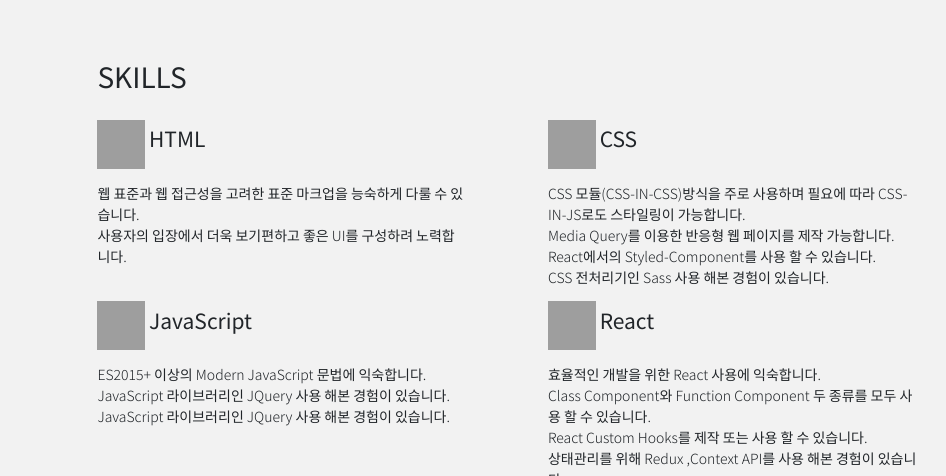
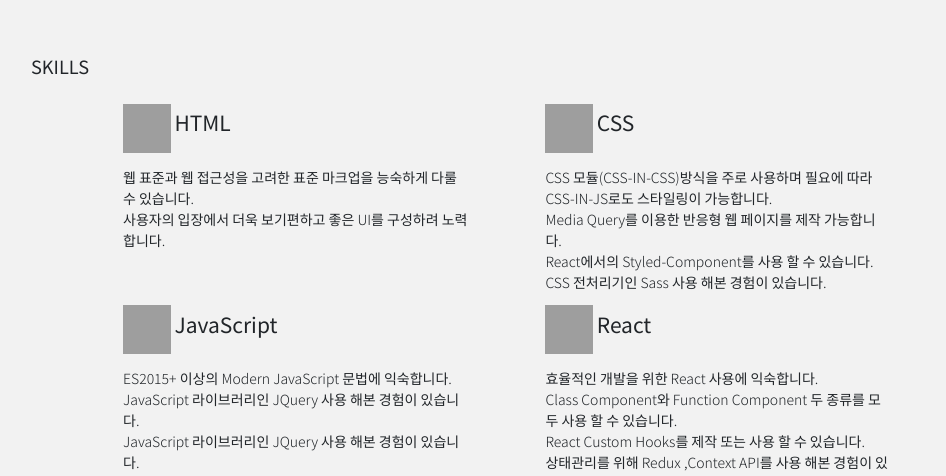
Before and after one commit to kangminhyuk1111/react_portfolio, a React (Create React App) app: page / in a window 1280 px wide. Shown: the part 3674-4150 px from the top of the page, without its empty margins (133-1079 px from the left). Built offline with nearby package versions, Linux system fonts and the light colour scheme; grey boxes are pictures that could not be loaded.

Commit message:
20220919_2_ubn

```diff
--- a/src/css/aboutme.css
+++ b/src/css/aboutme.css
@@ -11,8 +11,8 @@
 
 .aboutme_h1 {
     width: 80%;
-    padding-top: 20px;
-    font-size: 2rem;
+    padding: 24px 24px 0 36px;
+    font-size: 1.3rem;
     margin: 0 auto;
     text-align: left;
 }
--- a/src/css/aboutmesu.css
+++ b/src/css/aboutmesu.css
@@ -1,5 +1,5 @@
 .aboutmy {
-    width: 80%;
+    width: 100%;
     background: #f2f2f2;
     text-align: center;
     margin: 0 auto;
@@ -8,7 +8,7 @@
     position: relative;
 }
 .about_my{
-    width: 80%;
+    width: 60%;
     margin: 0 auto;
     display: flex;
     flex-direction: row;
--- a/src/css/skillssu.css
+++ b/src/css/skillssu.css
@@ -19,3 +19,6 @@
     padding-top: 1%;
     padding-left: 0.5%;
 }
+.tx-r{
+    text-align: right;
+}
--- a/src/pages/ContactMe.js
+++ b/src/pages/ContactMe.js
@@ -7,7 +7,7 @@ export default function ContactMe(props) {
   const [classNames, setClassNames] = useState('good');
   return (
     <div className={`contact_me ${props.mode}`} id='contactFocus'>
-      <h1 className={`aboutme_h1s ${props.mode} ${classNames}`}>CONTACT</h1>
+      <h1 className={`aboutme_h1 ${props.mode} ${classNames}`}>CONTACT</h1>
       <div className={`contact_me_form_div ${props.mode}s right_${classNames}`}>
         <div className='contact_me_ment'>
 
--- a/src/pages/SkillsSU.js
+++ b/src/pages/SkillsSU.js
@@ -12,7 +12,7 @@ export default function AboutmeSU(props) {
       })
     return (
         <div className={`aboutmy ${props.mode}linear`} id='skillFocus'>
-            <h1 className={`aboutme_h1 right_good`} data-aos="fade-right" data-aos-duration="1000">SKILLS</h1>
+            <h1 className={`aboutme_h1`}>SKILLS</h1>
             <div className={`about_my showText_3s`} data-aos="fade-right" data-aos-duration="1000">
                 <div className='my_name_sk' data-aos="fade-right">
                     <p className='my_skills_sum_header'><img src="https://img.icons8.com/color/48/000000/html-5--v1.png" /><p className='inner_pt'>HTML</p></p>
```
